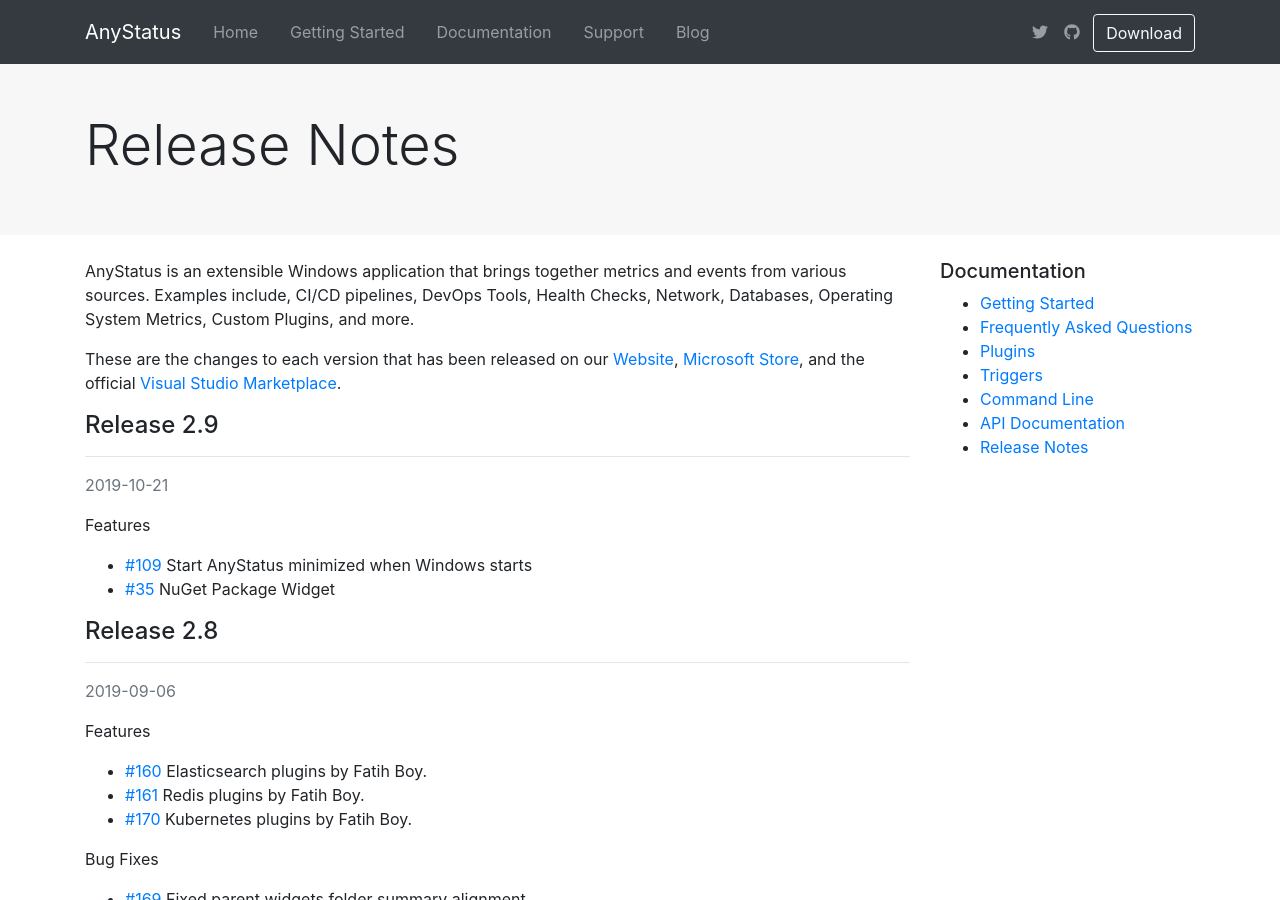
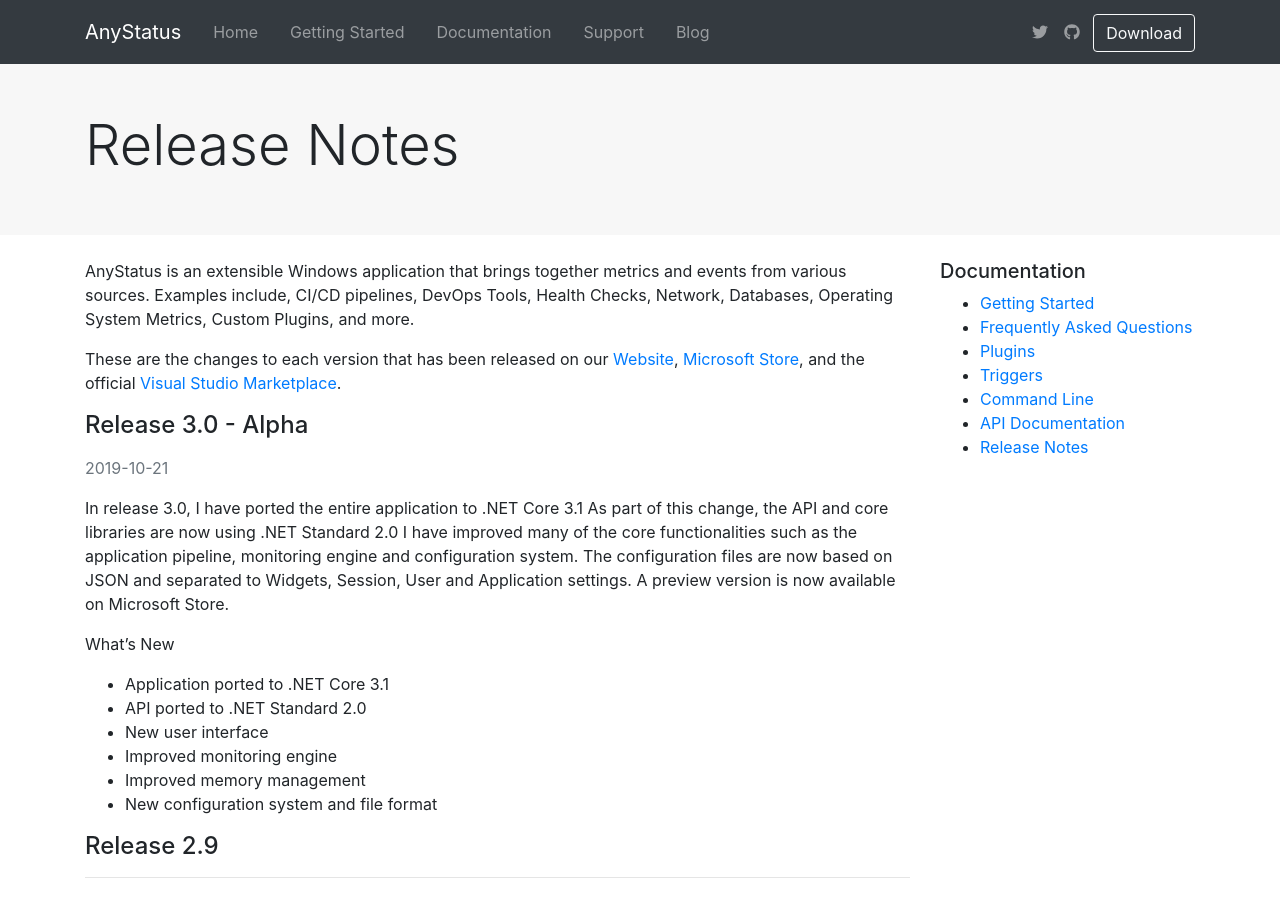
Before and after one commit to AnyStatus/anystatus.github.io, a Jekyll site: the page built from docs/releases.md, in a window 1280 px wide and 900 px high. Built offline with Jekyll 4.4.1, drawn with Linux system fonts in a browser that asks for light colours; comment, search, counter and statistics services are not loaded.

Commit message:
release 3.0

```diff
--- a/docs/releases.md
+++ b/docs/releases.md
@@ -7,6 +7,24 @@
 Examples include, CI/CD pipelines, DevOps Tools, Health Checks, Network, Databases, Operating System Metrics, Custom Plugins, and more.
 
 These are the changes to each version that has been released on our [Website](/downloads), [Microsoft Store](https://www.microsoft.com/en-us/p/anystatus/9p044vpk62sb), and the official [Visual Studio Marketplace](https://marketplace.visualstudio.com/items?itemName=AlonAmsalem.AnyStatus).
+
+### Release 3.0 - Alpha
+<p class="text-muted">2019-10-21</p>
+
+In release 3.0, I have ported the entire application to .NET Core 3.1
+As part of this change, the API and core libraries are now using .NET Standard 2.0
+I have improved many of the core functionalities such as the application pipeline, monitoring engine and configuration system.
+The configuration files are now based on JSON and separated to Widgets, Session, User and Application settings.
+A preview version is now available on Microsoft Store.
+
+What's New
+
+- Application ported to .NET Core 3.1
+- API ported to .NET Standard 2.0
+- New user interface
+- Improved monitoring engine
+- Improved memory management
+- New configuration system and file format
 
 ### Release 2.9
 ------------------
```
